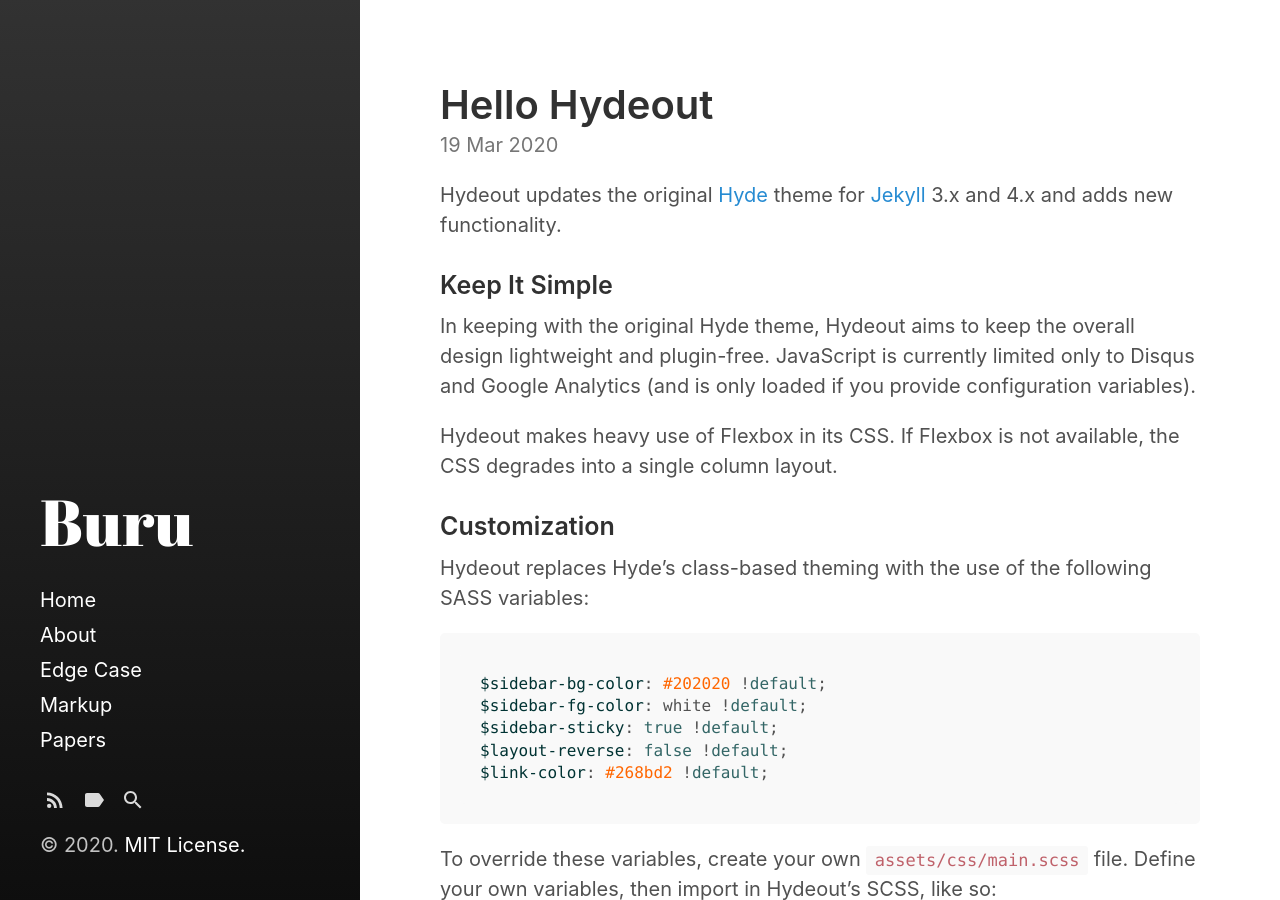
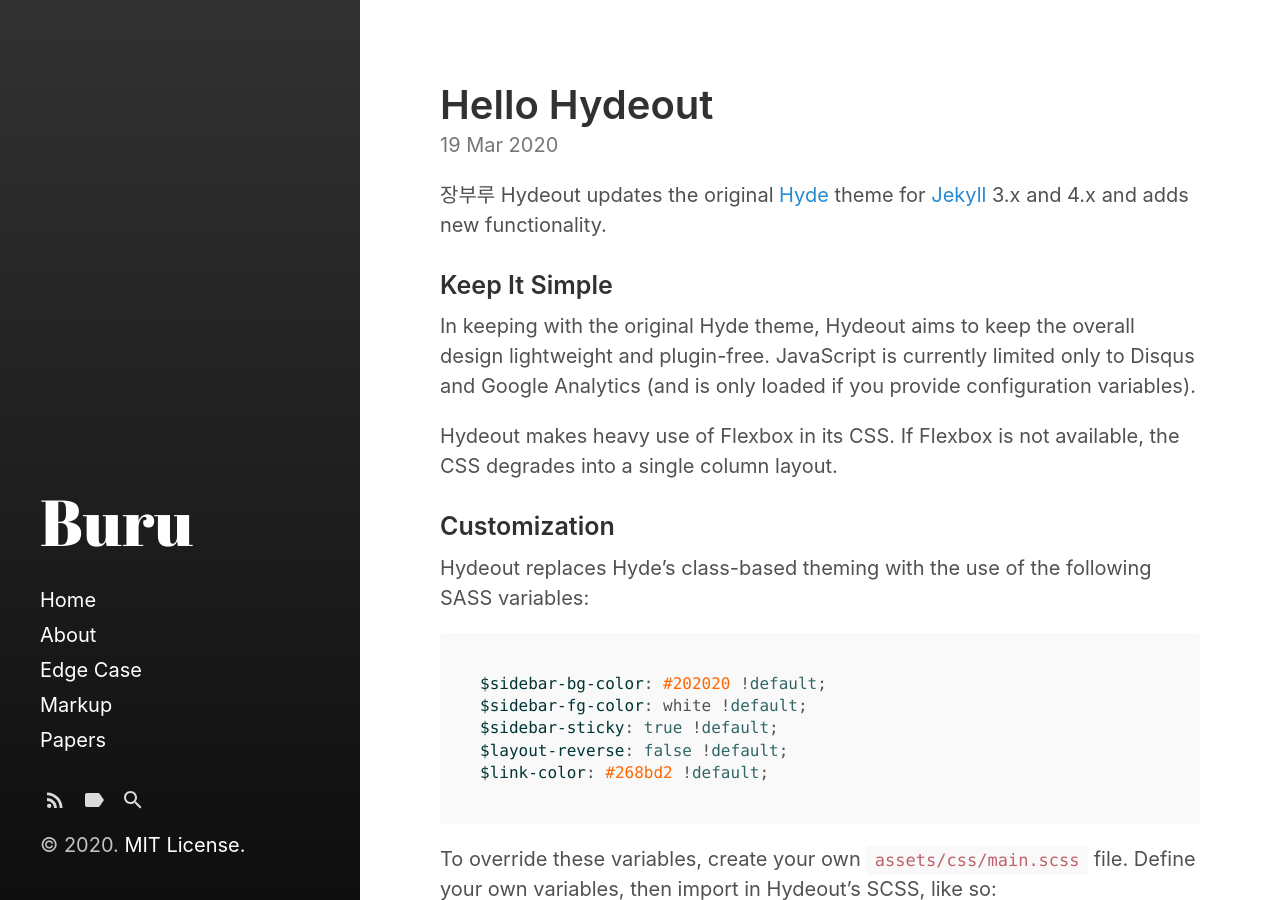
Before and after one commit to qnfnwkd/qnfnwkd.github.io, a Jekyll site: the page built from _posts/2020-03-19-home.md, in a window 1280 px wide and 900 px high. Built offline with Jekyll 4.4.1, drawn with Linux system fonts in a browser that asks for light colours; some web fonts are replaced.

Commit message:
Update 2020-03-19-home.md

```diff
--- a/_posts/2020-03-19-home.md
+++ b/_posts/2020-03-19-home.md
@@ -4,7 +4,7 @@
 excerpt_separator:  <!--more-->
 ---
 
-Hydeout updates the original [Hyde](https://github.com/poole/hyde)
+장부루 Hydeout updates the original [Hyde](https://github.com/poole/hyde)
 theme for [Jekyll](http://jekyllrb.com) 3.x and 4.x and adds new functionality.
 
 ### Keep It Simple
```
